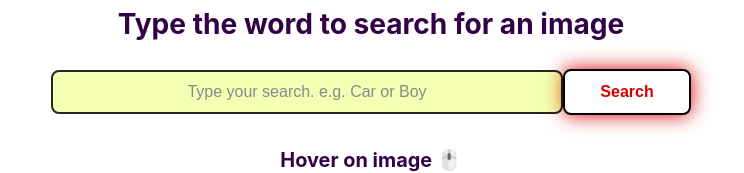
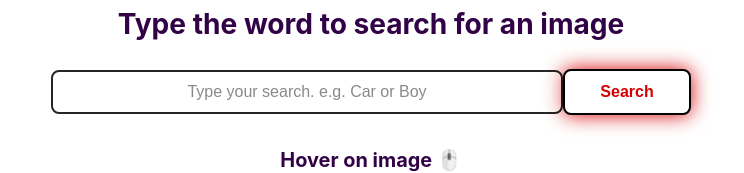
Before and after one commit to OzkrMebasser/unsplashedapigalery, a React (Create React App) app: page / in a window 1280 px wide. Shown: the part 151-324 px from the top of the page, without its empty margins (269-1013 px from the left). Built offline with nearby package versions, Linux system fonts and the light colour scheme; no server answers.

Commit message:
css change

```diff
--- a/src/App.css
+++ b/src/App.css
@@ -58,7 +58,7 @@ input[type=text] {
   color:rgb(0, 0, 0);
   border-style: inset;
   border: 2px solid rgb(0, 0, 0);
-  background-color: rgba(217, 255, 0, 0.349);
+  background-color: rgba(255, 255, 255, 0.349);
   /* background-image: url(https://media.giphy.com/media/OkVVUlG40FnuE/giphy.gif); */
 
 
```
